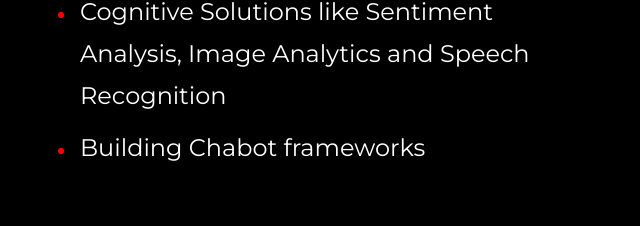
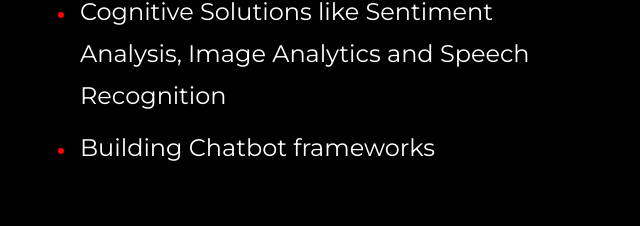
Before and after one commit to kangtamo/anika-systems-web, a plain HTML site: page capabilities.html in a window 1280 px wide. Shown: the part 5935-6161 px from the top of the page, 29-669 px from the left. Drawn offline with nearby package versions, Linux system fonts and the light colour scheme.

Commit message:
chabot to chatbot

```diff
--- a/capabilities.html
+++ b/capabilities.html
@@ -799,7 +799,7 @@
                               <li style="color: red"><p class="lead" style="color: white">Center of Excellence(CoE) setup</p> </li>
                               <li style="color: red"><p class="lead" style="color: white">Use case discovery</p></li>
                               <li style="color: red"><p class="lead" style="color: white">Cognitive Solutions like Sentiment Analysis, Image Analytics and Speech Recognition</p></li>
-                              <li style="color: red"><p class="lead" style="color: white">Building Chabot frameworks</p></li>
+                              <li style="color: red"><p class="lead" style="color: white">Building Chatbot frameworks</p></li>
                            </ul>
                         </div>
                      </div>
```
